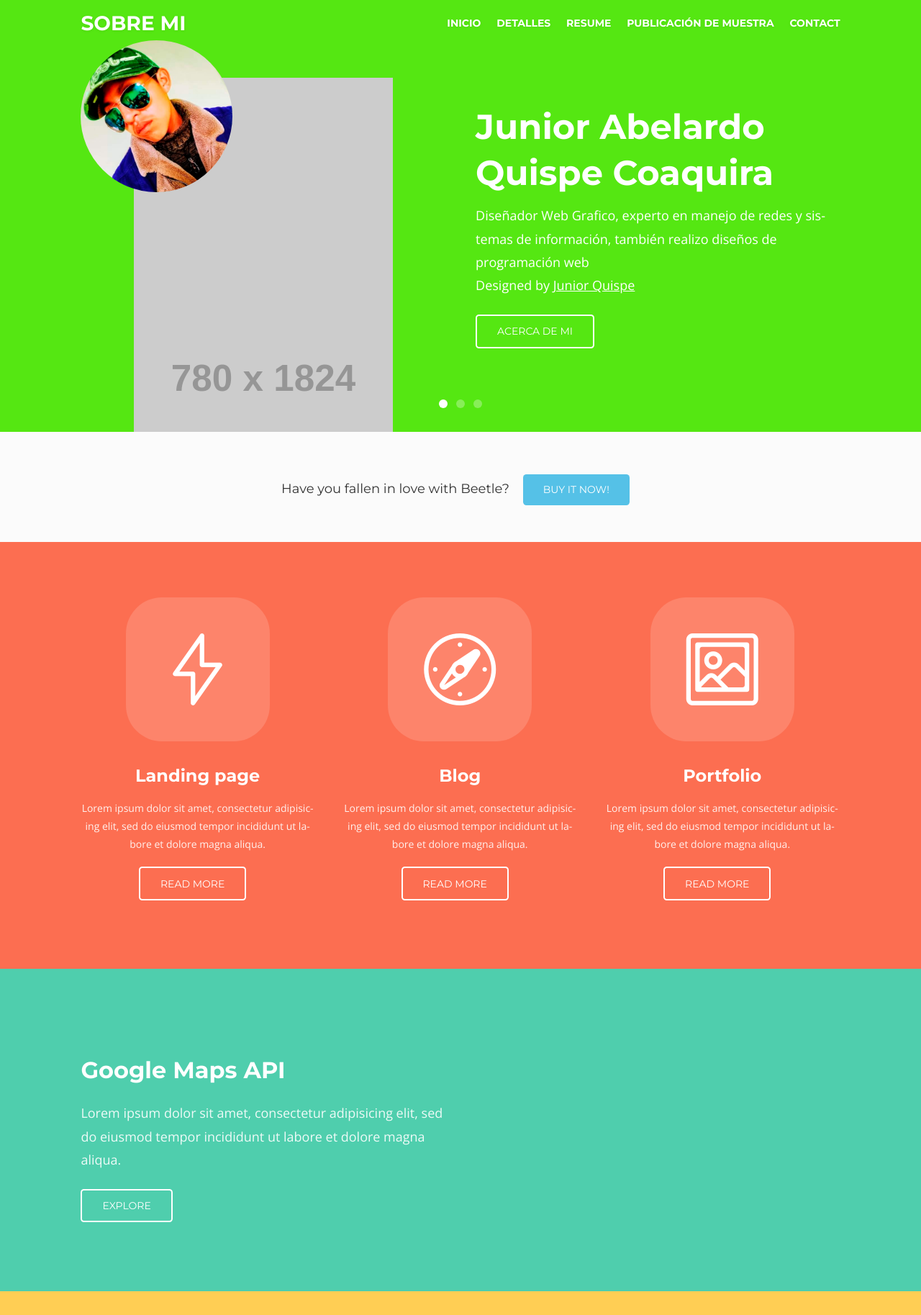
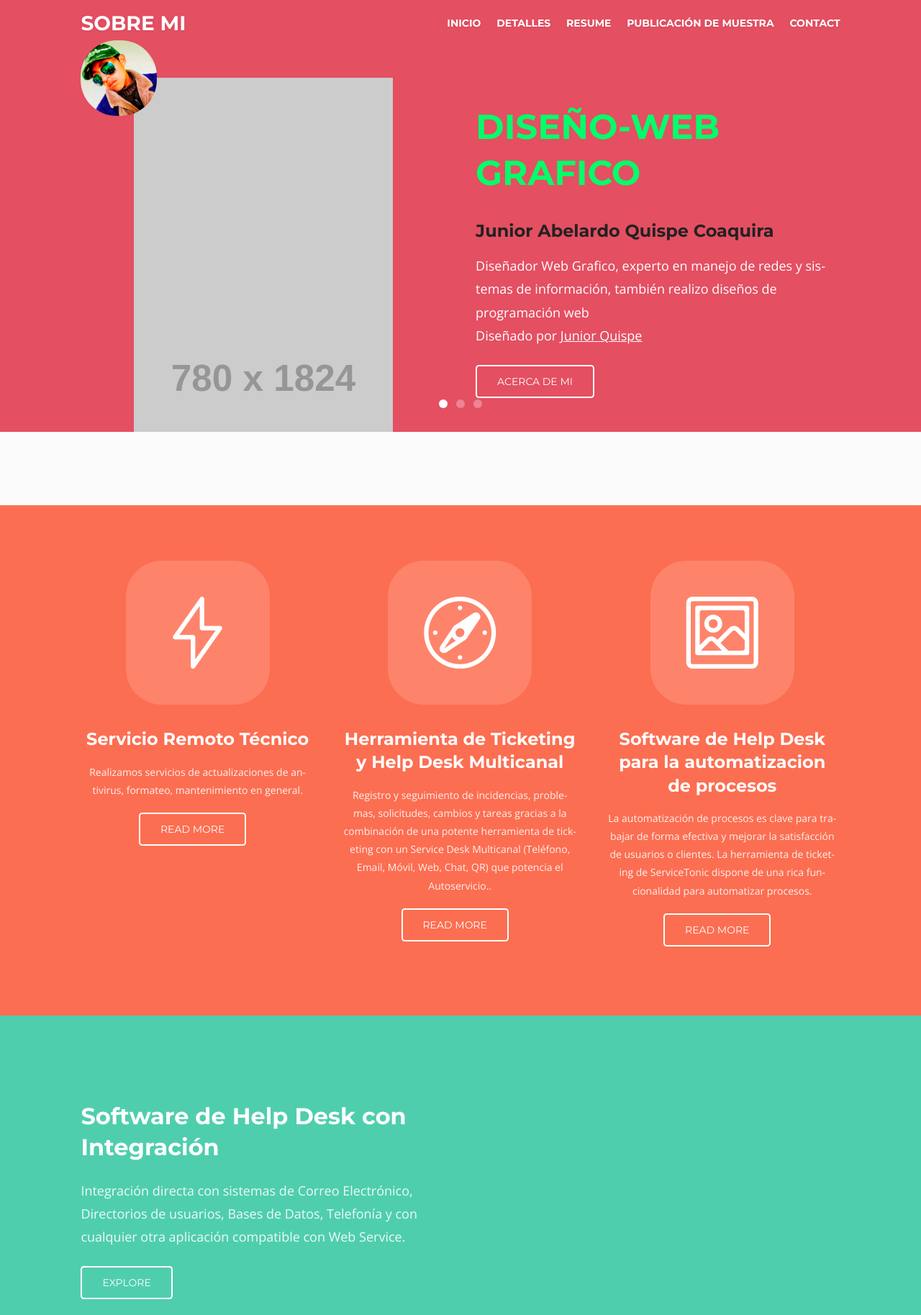
Before and after one commit to juniorabelardo/juniorabelardo, a plain HTML site: page index.html in a window 1280 px wide. Shown: the top 1827 px of the page at 72% size. Drawn offline with nearby package versions, Linux system fonts and the light colour scheme; some packages are replaced by stand-ins of ours; placeholder pictures from the web are drawn by us.

Commit message:
tarea del dia viernes

```diff
--- a/estilos.css
+++ b/estilos.css
@@ -2,6 +2,6 @@
     text-align: center;
 }
 .Imagenes{
-    width:20%;
-    border-radius: 600px ;
+    width:10%;
+    border-radius: 50px ;
 }
--- a/index.html
+++ b/index.html
@@ -58,12 +58,15 @@
 		<main role="main">
 			<div id="intro-wrap">
 				<div id="intro" class="preload" data-autoplay="5000" data-navigation="true" data-pagination="true" data-transition="fade">
-					<div class="intro-item" style="background-color: #55e712;">
+					<div class="intro-item" style="background-color: #e44f62;">
 						<div class="intro-mockup-wrapper">
 							<div class="caption-mockup caption-right column six last-special">
-								<h2>Junior Abelardo Quispe Coaquira</h2>
+                                <h2
+								style="color:rgb(0, 255, 106);"
+								>DISEÑO-WEB GRAFICO</h2>
+								<h3>Junior Abelardo Quispe Coaquira</h3>
 								<p>Diseñador Web Grafico, experto en manejo de redes y sistemas de información, también realizo diseños de programación web
-									<br>Designed by <a href="http://dribbble.com/rickwaalders">Junior Quispe</a></p>
+									<br>Diseñado por <a href="http://dribbble.com/rickwaalders">Junior Quispe</a></p>
 								<a class="button white transparent" href="#">Acerca de mi</a>
 							</div><!-- caption -->
 							<div class="intro-mockup intro-left column six">
@@ -71,11 +74,12 @@
 							</div><!-- intro-mockup -->
 						</div><!-- intro-mockup-wrapper -->
 					</div>
-					<div class="intro-item" style="background-color: #f5be55;">
+					<div class="intro-item" style="background-color: #3541ec;">
 						<div class="intro-mockup-wrapper">
 							<div class="caption-mockup">
 							        	<h2>Diseño página-web</h2>
 								<p>El diseño de páginas web, requiere de una buena imaginación creativa,Word-Press</p>
+								<p>Si deseas una publicidad para su negocio o empresa no dude en requerir mis servicios de desarrollo de pagina web</p>
 							</div><!-- caption -->
 							<div class="photocaption">
 								<h4>Shot by <a href="http://dribbble.com/noptar">Mani</a></h4>
@@ -89,7 +93,9 @@
 					<div class="intro-item" style="background-color: #32cba3;">
 						<div class="intro-mockup-wrapper">
 							<div class="caption-mockup">
-								<h2>Built for iPad</h2>
+								<h2>     Software - gestión de archivos</h2>
+								<p>Presentamos la herramienta de ticketing para gestionar todas las solicitudes de servicio y soporte</p>
+								<p>Las funcionalidades del software de Help Desk de ServiceTonic le permitirán gestionar eficazmente las solicitudes de servicio de sus clientes. Gracias a la potente herramienta de ticketing, podrá realizar informes de seguimiento, gestionar activos en la CMDB, geolocalizar a sus contactos y tickets en Google Maps, y mucho más.</p>
 							</div><!-- caption -->
 							<div class="photocaption">
 								<h4>Shot by <a href="http://dribbble.com/noptar">Mani</a></h4>
@@ -106,8 +112,7 @@
 
 				<section class="row section call-to-action">
 					<div class="row-content buffer even">
-						<p>Have you fallen in love with Beetle?</p>
-						<a class="button aqua" href="#">Buy it now!</a>
+
 					</div>
 				</section>
 
@@ -116,24 +121,24 @@
 						<div class="column four centertxt">
 							<div class="big-icon red"><i class="icon icon-flash"></i></div>
 							<div class="big-icon-text clear-after">
-								<h4>Landing page</h4>
-								<p class="text-s">Lorem ipsum dolor sit amet, consectetur adipisicing elit, sed do eiusmod tempor incididunt ut labore et dolore magna aliqua.</p>
+								<h4>Servicio Remoto Técnico</h4>
+								<p class="text-s">Realizamos servicios de actualizaciones de antivirus, formateo, mantenimiento en general.</p>
 								<a class="button transparent white" href="#">Read more</a>
 							</div>
 						</div>
 						<div class="column four centertxt">
 							<div class="big-icon red"><i class="icon icon-compass"></i></div>
 							<div class="big-icon-text clear-after">
-								<h4>Blog</h4>
-								<p class="text-s">Lorem ipsum dolor sit amet, consectetur adipisicing elit, sed do eiusmod tempor incididunt ut labore et dolore magna aliqua.</p>
+								<h4>Herramienta de Ticketing y Help Desk Multicanal</h4>
+								<p class="text-s">Registro y seguimiento de incidencias, problemas, solicitudes, cambios y tareas gracias a la combinación de una potente herramienta de ticketing con un Service Desk Multicanal (Teléfono, Email, Móvil, Web, Chat, QR) que potencia el Autoservicio..</p>
 								<a class="button transparent white" href="#">Read more</a>
 							</div>
 						</div>
 						<div class="column four last centertxt">
 							<div class="big-icon red"><i class="icon icon-picture"></i></div>
 							<div class="big-icon-text clear-after">
-								<h4>Portfolio</h4>
-								<p class="text-s">Lorem ipsum dolor sit amet, consectetur adipisicing elit, sed do eiusmod tempor incididunt ut labore et dolore magna aliqua.</p>
+								<h4>Software de Help Desk para la automatizacion de procesos</h4>
+								<p class="text-s">La automatización de procesos es clave para trabajar de forma efectiva y mejorar la satisfacción de usuarios o clientes. La herramienta de ticketing de ServiceTonic dispone de una rica funcionalidad para automatizar procesos.</p>
 								<a class="button transparent white" href="#">Read more</a>
 							</div>
 						</div>
@@ -143,8 +148,8 @@
 				<section class="row section text-light" style="background-color:#4fcead">
 					<div class="row-content buffer even clear-after">
 						<div class="column six">
-							<h2>Google Maps API</h2>
-							<p>Lorem ipsum dolor sit amet, consectetur adipisicing elit, sed do eiusmod tempor incididunt ut labore et dolore magna aliqua.</p>
+							<h2>Software de Help Desk con Integración</h2>
+							<p>Integración directa con sistemas de Correo Electrónico, Directorios de usuarios, Bases de Datos, Telefonía y con cualquier otra aplicación compatible con Web Service.</p>
 							<a class="button transparent white" href="#">Explore</a>
 						</div>
 						<div class="side-mockup right-mockup animation">
@@ -162,9 +167,9 @@
 				<section class="row section text-light" style="background-color:#FFCE54">
 					<div class="row-content buffer even clear-after">
 						<div class="column six push-six last-special">
-							<h2>Landing page</h2>
-							<p>Lorem ipsum dolor sit amet, consectetur adipisicing elit, sed do eiusmod tempor incididunt ut labore et dolore magna aliqua.</p>
-							<p>There are many variations of passages of Lorem Ipsum available, but the majority have suffered alteration in some form, by injected humour, or randomised words which don't look even slightly believable. If you are going to use a passage of Lorem Ipsum, you need to be sure there isn't anything embarrassing hidden in the middle of text.</p>
+							<h2>Herramienta de ticketing y Help Desk Multicanal</h2>
+							<p>Registro y seguimiento de incidencias, problemas, solicitudes, cambios y tareas gracias a la combinación de una potente herramienta de ticketing con un Service Desk Multicanal (Teléfono, Email, Móvil, Web, Chat, QR) que potencia el Autoservicio.</p>
+							<p>ServiceTonic incorpora, en su software de help desk, distintos elementos para que cada usuario pueda explotar la información que le corresponde eficientemente, incluyendo Cuadros de mando con KPIs, Informes, Vistas dinámicas y la Base de Datos de Conocimiento.</p>
 							<a class="button transparent white" href="#">Explore</a>
 						</div>
 						<div class="side-mockup left-mockup animation">
```
